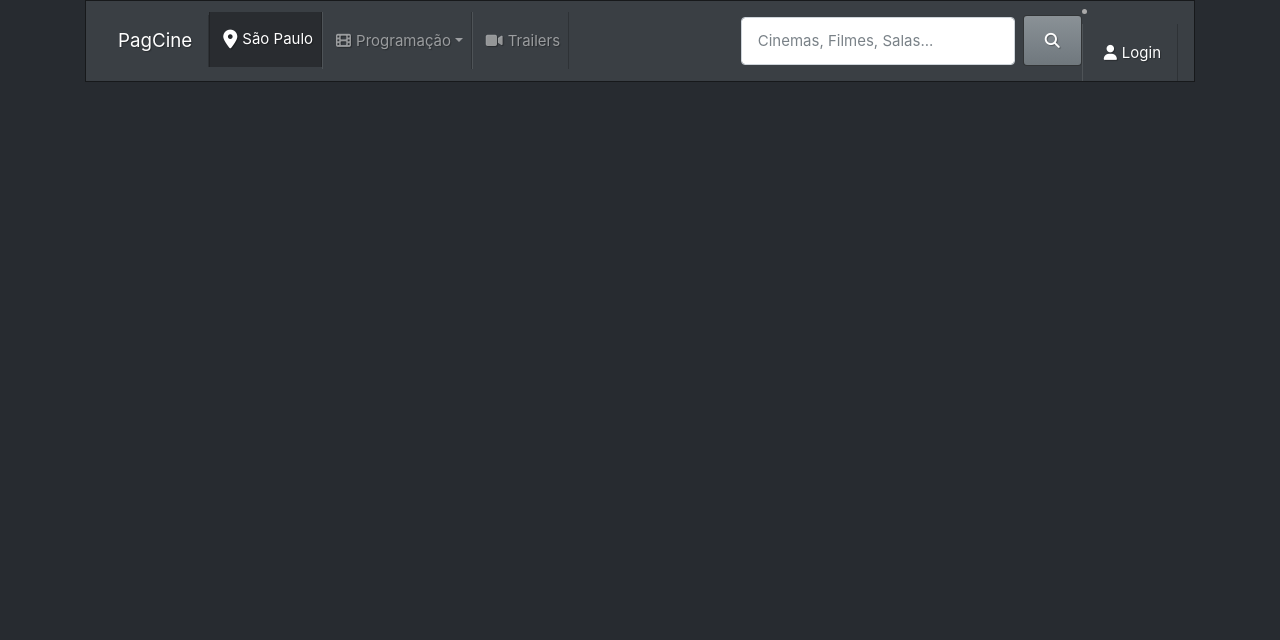
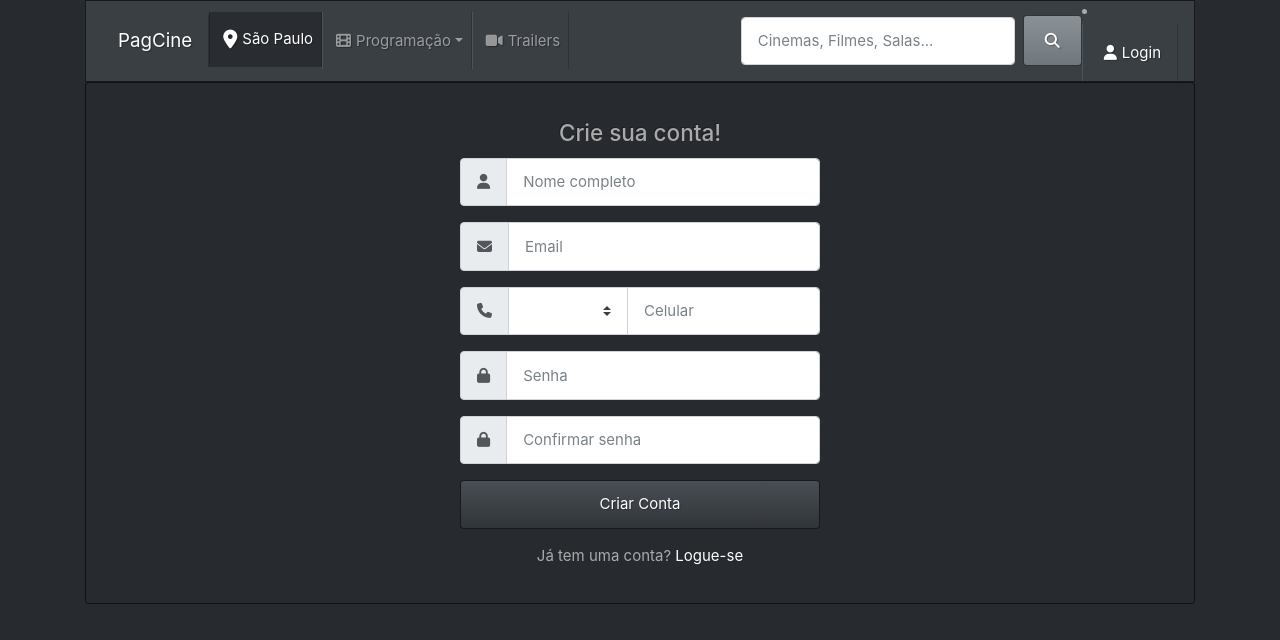
Before and after one commit to rezendecomz/pag-cine, a React (Create React App) app: page /registro in a window 1280 px wide. Shown: the top 640 px of the page. Built offline with nearby package versions, Linux system fonts and the light colour scheme.

Commit message:
página  de registro - WIP

```diff
--- a/src/App.js
+++ b/src/App.js
@@ -6,6 +6,7 @@ import './css/style.css'
 import { BrowserRouter as Router, Route, Switch} from 'react-router-dom'
 import ListaDeFilmes from './listaDeFilmes';
 import Login from './Login'
+import Registro from './Registro'
 
 function App() {
   return (
@@ -24,6 +25,9 @@ function App() {
     <Route exact path="/login">
       <Login/>
     </Route>
+        <Route exact path="/registro">
+      <Registro/>
+    </Route>
   </Switch>
       </div>
 </div>
--- a/src/Login.js
+++ b/src/Login.js
@@ -1,3 +1,5 @@
+import { Link } from "react-router-dom";
+
 const Login = () => {
   return (
   <div className="row justify-content-center">
@@ -31,9 +33,13 @@ const Login = () => {
             <button type="submit" className="btn btn-primary">
               Logar
             </button>
-            <a href="#" className="btn btn-link">
+            <Link href="#" className="btn btn-link">
               Esqueci a senha
-            </a>
+            </Link>
+          </div>
+
+          <div className="col-md-6 offset-md-3">
+            Não tem conta? <span><Link to="/registro">Registre-se</Link></span>
           </div>
 
         </form>
--- /dev/null
+++ b/src/Registro.js
@@ -0,0 +1,59 @@
+import { Link } from "react-router-dom";
+
+const Registro = () => {
+  return (
+
+    <div className="card bg-dark">
+  <article className="card-body mx-auto" style={{maxWidth: '400px'}}>
+    <h4 className="card-title mt-3 text-center">Crie sua conta!</h4>
+    <form>
+      <div className="form-group input-group">
+        <div className="input-group-prepend">
+          <span className="input-group-text"> <i className="fa fa-user" /> </span>
+        </div>
+        <input name className="form-control" placeholder="Nome completo" type="text" />
+      </div>
+      <div className="form-group input-group">
+        <div className="input-group-prepend">
+          <span className="input-group-text"> <i className="fa fa-envelope" /> </span>
+        </div>
+        <input name className="form-control" placeholder="Email" type="email" />
+      </div>
+      <div className="form-group input-group">
+        <div className="input-group-prepend">
+          <span className="input-group-text"> <i className="fa fa-phone" /> </span>
+        </div>
+        <select className="custom-select" style={{maxWidth: '120px'}}>
+          <option selected></option>
+          <option value={1}>10</option>
+          <option value={2}>11</option>
+          <option value={3}>12</option>
+        </select>
+        <input name className="form-control" placeholder="Celular" type="text" />
+      </div> {/* form-group// */}
+
+      <div className="form-group input-group">
+        <div className="input-group-prepend">
+          <span className="input-group-text"> <i className="fa fa-lock" /> </span>
+        </div>
+        <input className="form-control" placeholder="Senha" type="password" />
+      </div> {/* form-group// */}
+      <div className="form-group input-group">
+        <div className="input-group-prepend">
+          <span className="input-group-text"> <i className="fa fa-lock" /> </span>
+        </div>
+        <input className="form-control" placeholder="Confirmar senha" type="password" />
+      </div> {/* form-group// */}
+      <div className="form-group">
+        <button type="submit" className="btn btn-primary btn-block">Criar Conta</button>
+      </div>
+      <p className="text-center">Já tem uma conta? <Link href>Logue-se</Link> </p>
+    </form>
+  </article>
+</div>
+
+
+   );
+}
+
+export default Registro;
```
Also changed, not shown: 1 other file (tests, documents, lock files or other folders).
